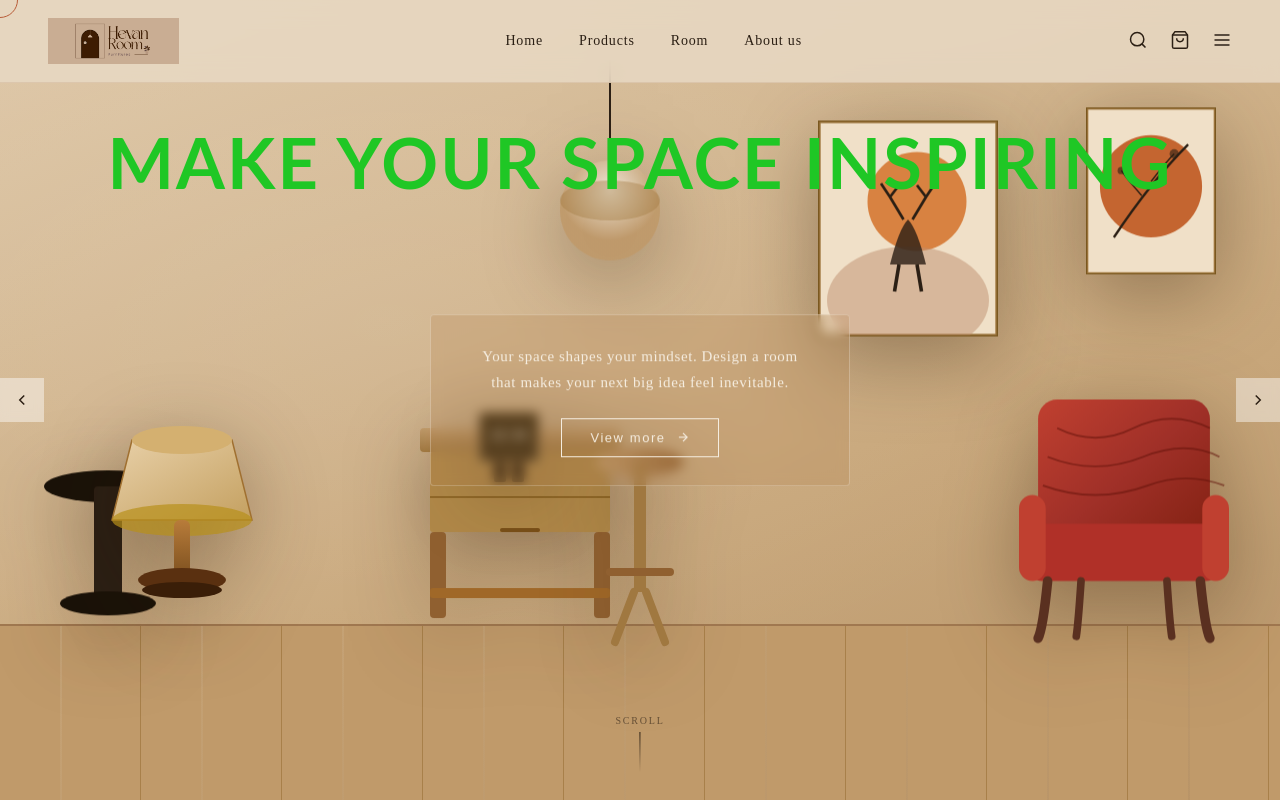
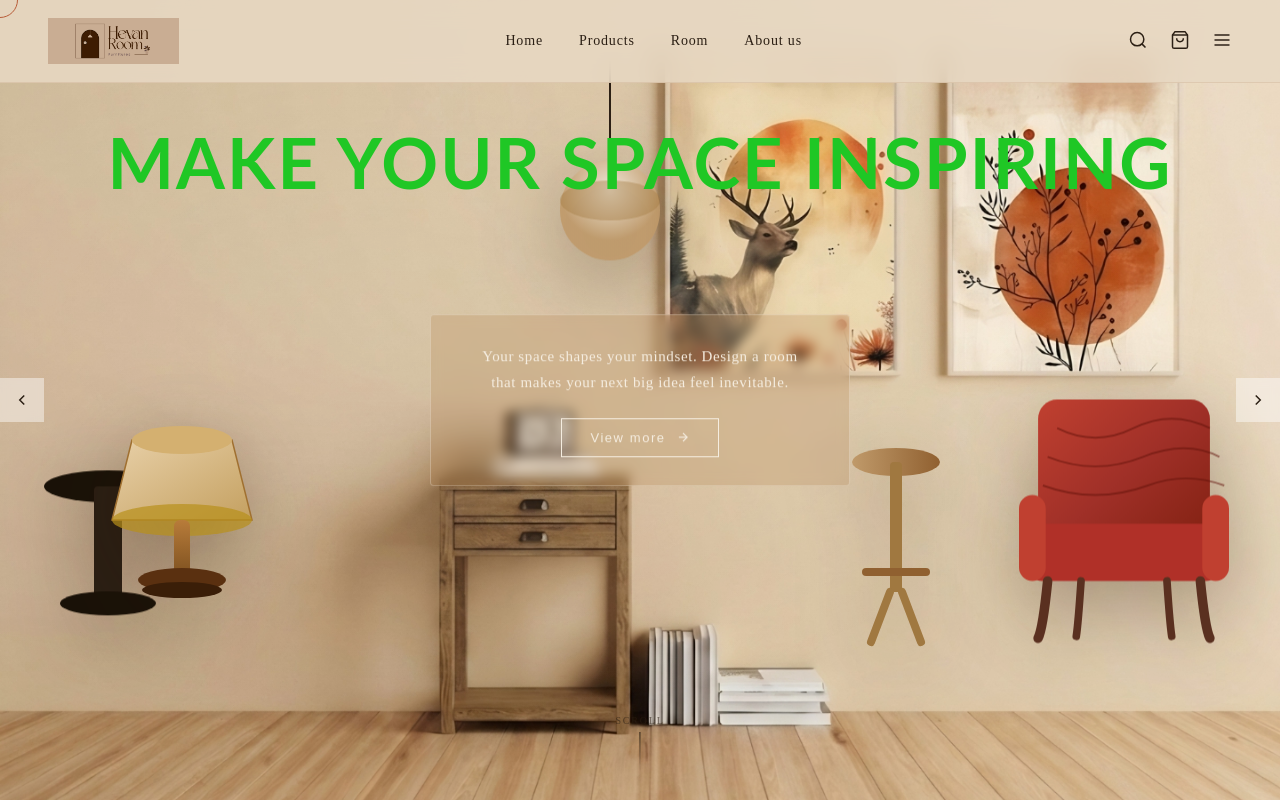
Before and after one commit to WishvajithWeerasinghe/WebGUI, a Vue app: page / in a window 1280 px wide. Built offline with nearby package versions, Linux system fonts and the light colour scheme; the HTML template or start-up script is replaced by a standard one.

Commit message:
new update on hero page

```diff
--- a/src/Componenets/HexanHero.vue
+++ b/src/Componenets/HexanHero.vue
@@ -95,36 +95,6 @@
             </svg>
         </div>
 
-        <!-- Wooden Desk -->
-        <div class="floating-item item-desk" :style="parallax(0.025, 0.02)">
-            <svg viewBox="0 0 220 200" xmlns="http://www.w3.org/2000/svg">
-                <defs>
-                    <linearGradient id="desk" x1="0" y1="0" x2="0" y2="1">
-                        <stop offset="0%" stop-color="#c09a6a" />
-                        <stop offset="100%" stop-color="#a07840" />
-                    </linearGradient>
-                </defs>
-                <rect x="10" y="0" width="200" height="24" rx="4" fill="url(#desk)" />
-                <rect x="20" y="24" width="180" height="80" rx="3" fill="#b08848" />
-                <rect x="20" y="68" width="180" height="2" fill="#906828" />
-                <rect x="90" y="100" width="40" height="4" rx="2" fill="#7a5018" />
-                <rect x="20" y="104" width="16" height="86" rx="4" fill="#906030" />
-                <rect x="184" y="104" width="16" height="86" rx="4" fill="#906030" />
-                <rect x="20" y="160" width="180" height="10" rx="3" fill="#a06828" />
-            </svg>
-        </div>
-
-        <!-- Clock -->
-        <div class="floating-item item-clock" :style="parallax(0.03, 0.025)">
-            <svg viewBox="0 0 70 80" xmlns="http://www.w3.org/2000/svg">
-                <rect x="5" y="5" width="60" height="50" rx="4" fill="#3a2a10" stroke="#c09a6a" stroke-width="1.5" />
-                <text x="35" y="32" text-anchor="middle" fill="#f5ede0" font-size="12"
-                    font-family="monospace">12:34</text>
-                <rect x="20" y="55" width="12" height="20" rx="2" fill="#2a1a08" />
-                <rect x="38" y="55" width="12" height="20" rx="2" fill="#2a1a08" />
-            </svg>
-        </div>
-
         <!-- Bar Stool -->
         <div class="floating-item item-stool" :style="parallax(0.05, 0.04)">
             <svg viewBox="0 0 100 220" xmlns="http://www.w3.org/2000/svg">
@@ -139,36 +109,6 @@
                 <line x1="20" y1="140" x2="80" y2="140" stroke="#906030" stroke-width="8" stroke-linecap="round" />
                 <line x1="44" y1="160" x2="25" y2="210" stroke="#a07840" stroke-width="8" stroke-linecap="round" />
                 <line x1="56" y1="160" x2="75" y2="210" stroke="#a07840" stroke-width="8" stroke-linecap="round" />
-            </svg>
-        </div>
-
-        <!-- Art 1 (Deer) -->
-        <div class="floating-item item-art1" :style="parallax(0.045, 0.035)">
-            <svg viewBox="0 0 200 240" xmlns="http://www.w3.org/2000/svg">
-                <rect width="200" height="240" fill="#f0e0c8" stroke="#a07840" stroke-width="6" />
-                <circle cx="110" cy="90" r="55" fill="#d4722a" opacity=".85" />
-                <ellipse cx="100" cy="200" rx="90" ry="60" fill="#c09070" opacity=".5" />
-                <path d="M80 160 Q90 120 100 110 Q110 120 120 160" fill="#2b1f14" opacity=".8" />
-                <path d="M95 110 L80 85 M80 85 L70 70 M80 85 L90 72" stroke="#2b1f14" stroke-width="3" fill="none" />
-                <path d="M105 110 L120 85 M120 85 L130 70 M120 85 L110 72" stroke="#2b1f14" stroke-width="3"
-                    fill="none" />
-                <line x1="90" y1="160" x2="85" y2="190" stroke="#2b1f14" stroke-width="4" />
-                <line x1="110" y1="160" x2="115" y2="190" stroke="#2b1f14" stroke-width="4" />
-                <rect width="200" height="240" fill="none" stroke="#7a5820" stroke-width="3" />
-            </svg>
-        </div>
-
-        <!-- Art 2 (Abstract) -->
-        <div class="floating-item item-art2" :style="parallax(0.055, 0.045)">
-            <svg viewBox="0 0 140 180" xmlns="http://www.w3.org/2000/svg">
-                <rect width="140" height="180" fill="#f0e0c8" stroke="#a07840" stroke-width="5" />
-                <circle cx="70" cy="85" r="55" fill="#c05820" opacity=".9" />
-                <path d="M30 140 Q70 80 110 40" stroke="#2b1f14" stroke-width="2.5" fill="none" />
-                <path d="M70 80 Q85 60 95 50" stroke="#2b1f14" stroke-width="1.5" fill="none" />
-                <path d="M60 95 Q45 78 38 68" stroke="#2b1f14" stroke-width="1.5" fill="none" />
-                <circle cx="95" cy="50" r="5" fill="#2b1f14" opacity=".6" />
-                <circle cx="38" cy="68" r="4" fill="#2b1f14" opacity=".6" />
-                <rect width="140" height="180" fill="none" stroke="#7a5820" stroke-width="2.5" />
             </svg>
         </div>
 
@@ -407,26 +347,21 @@ nav {
 
 .hero {
     min-height: 100vh;
-    background: linear-gradient(160deg, #dfc9aa 0%, #c9a87c 60%, #b8956a 100%);
+
+    background:
+        /* linear-gradient(160deg, rgba(223, 201, 170, 0.7) 0%, rgba(184, 149, 106, 0.4) 100%), */
+        url('../assets/bg.jpg');
+
+    background-position: 50% 20%;
+    background-size: cover;
+    background-position: center;
+    background-repeat: no-repeat;
+    background-attachment: fixed;
+
     position: relative;
-    overflow: hidden;
     display: flex;
     align-items: center;
     justify-content: center;
-}
-
-.floor {
-    position: absolute;
-    bottom: 0;
-    left: 0;
-    right: 0;
-    height: 22%;
-    background: repeating-linear-gradient(90deg,
-            #c09a6a 0px, #c09a6a 60px,
-            #b8906050 60px, #b8906050 62px,
-            #c09a6a 62px, #c09a6a 140px,
-            #a8804a 140px, #a8804a 141px);
-    border-top: 2px solid #a07850;
 }
 
 .wall-texture {
@@ -522,7 +457,7 @@ nav {
 
 .item-stool {
     bottom: 18%;
-    left: 50%;
+    left: 70%;
     width: 100px;
     margin-left: -50px;
     animation: floatA 4.5s ease-in-out infinite 0.5s;
@@ -535,33 +470,11 @@ nav {
     animation: floatB 5.5s ease-in-out infinite 0.8s;
 }
 
-.item-art1 {
-    top: 16%;
-    right: 22%;
-    width: 180px;
-    animation: floatA 6.5s ease-in-out infinite 0.2s;
-}
-
-.item-art2 {
-    top: 14%;
-    right: 5%;
-    width: 130px;
-    animation: floatB 5s ease-in-out infinite 1.2s;
-}
-
 .item-desk {
     bottom: 20%;
     left: 32%;
     width: 220px;
     animation: floatB 7s ease-in-out infinite 0.4s;
-}
-
-.item-clock {
-    bottom: 37%;
-    left: 37%;
-    width: 70px;
-    z-index: 6;
-    animation: floatA 7s ease-in-out infinite 0.9s;
 }
 
 .item-pendant {
```
